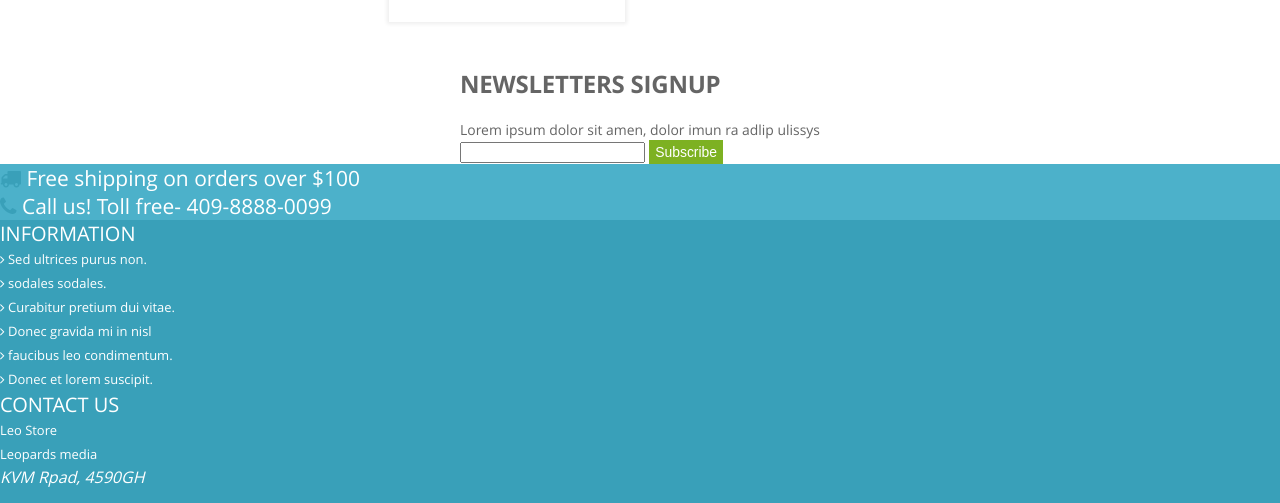
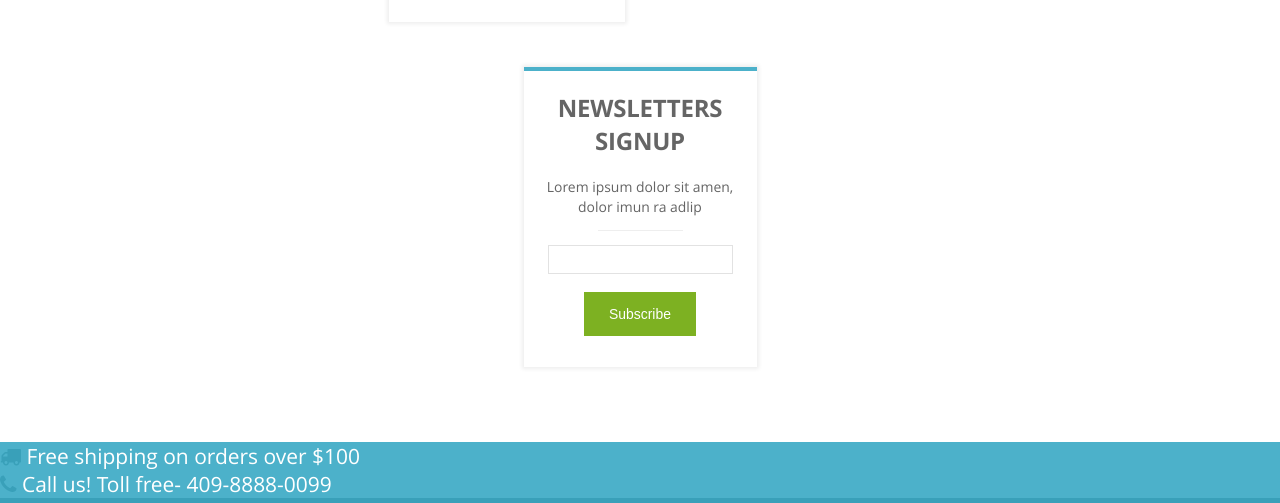
Before and after one commit to ADudin/sunglasses-catalog, a website: page docs/index.html in a window 1280 px wide. Shown: the part 2395-2898 px from the top of the page. Drawn offline with Linux system fonts and the light colour scheme.

Commit message:
Стилизовал блок подписки и добавил ему декоративные элементы

```diff
--- a/docs/index.html
+++ b/docs/index.html
@@ -218,7 +218,7 @@
 
         <h2 class="subscription__title title">Newsletters signup</h2>
 
-        <p class="subscription__description">Lorem ipsum dolor sit amen, dolor imun ra adlip  ulissys</p>
+        <p class="subscription__description">Lorem ipsum dolor sit amen, dolor imun ra adlip</p>
 
         <form class="subscription__form form" action="https://echo.htmlacademy.ru" method="POST">
 
--- a/docs/less/blocks/form.less
+++ b/docs/less/blocks/form.less
@@ -1,9 +1,41 @@
 .form {
+  &__input {
+    font-family: inherit;
+    color: inherit;
+    line-height: 27px;
+    border: 1px solid @gray;
+    width: 180px;
+    padding: 0 0 0 3px;
+    margin-bottom: 18px;
+
+    &:hover,
+    &:focus {
+      border-color: @sky-blue;
+      outline: none;
+    }
+
+    &:active {
+      outline: solid 1px @sea-blue;
+      outline-offset: -1px;
+    }
+  }
+
   &__submit {
     font-size: 0.87em;
     line-height: 22px;
     color: @white;
     background-color: @green;
     border: none;
+    cursor: pointer;
+    padding: 11px 25px;
+
+    &:hover,
+    &:focus {
+      background-color: @sky-blue;
+    }
+
+    &:active {
+      background-color: @sea-blue;
+    }
   }
 }
--- a/docs/less/blocks/page-main.less
+++ b/docs/less/blocks/page-main.less
@@ -1,6 +1,7 @@
 .page-main {
   display: grid;
   grid-row-gap: 25px;
+  margin-bottom: 75px;
 
   & .catalog,
   & .subscription {
--- a/docs/less/blocks/subscription.less
+++ b/docs/less/blocks/subscription.less
@@ -1,6 +1,27 @@
 .subscription {
+  text-align: center;
+  border-top: 4px solid @sky-blue;
+  box-shadow: 0 0 4px 2px @extra-light-gray;
+  max-width: 187px;
+  height: min-content;
+  padding: 0 23px 31px 23px;
+  margin-top: 20px;
+
   &__description {
+    position: relative;
     font-size: 0.87em;
     line-height: 20px;
+    padding-bottom: 14px;
+    margin-bottom: 14px;
+
+    &::after {
+      content: "";
+      position: absolute;
+      width: 85px;
+      height: 1px;
+      background-color: @extra-light-gray;
+      bottom: 0;
+      left: 50% - 22.5px;
+    }
   }
 }
--- a/docs/less/global/variables.less
+++ b/docs/less/global/variables.less
@@ -1,6 +1,7 @@
 // colors
 
 @basic-gray: rgb(101, 101, 101, 1);
+@gray: rgb(226, 226, 226, 1);
 @dark-gray: rgb(70, 65, 72, 1);
 @light-gray: rgb(205, 205, 205, 1);
 @extra-light-gray: rgb(238, 238, 238, 1);
```
Also changed, not shown: docs/css/style.css, 1 other file.
